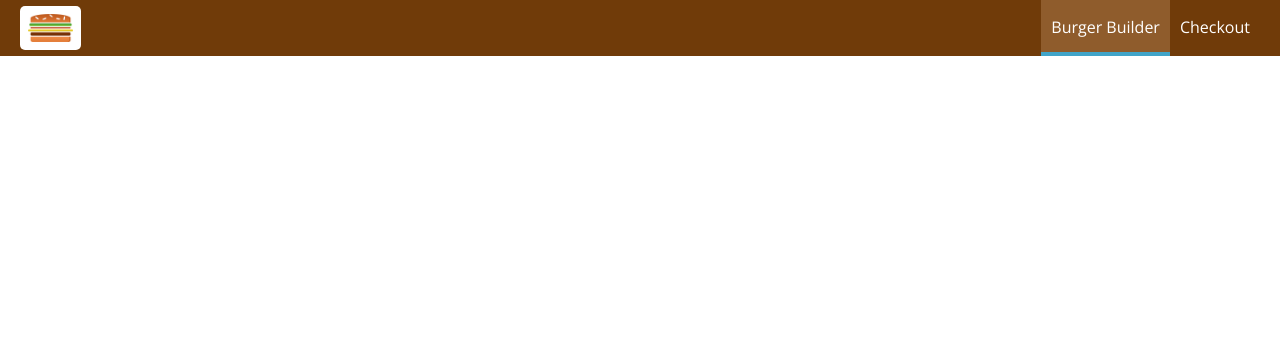
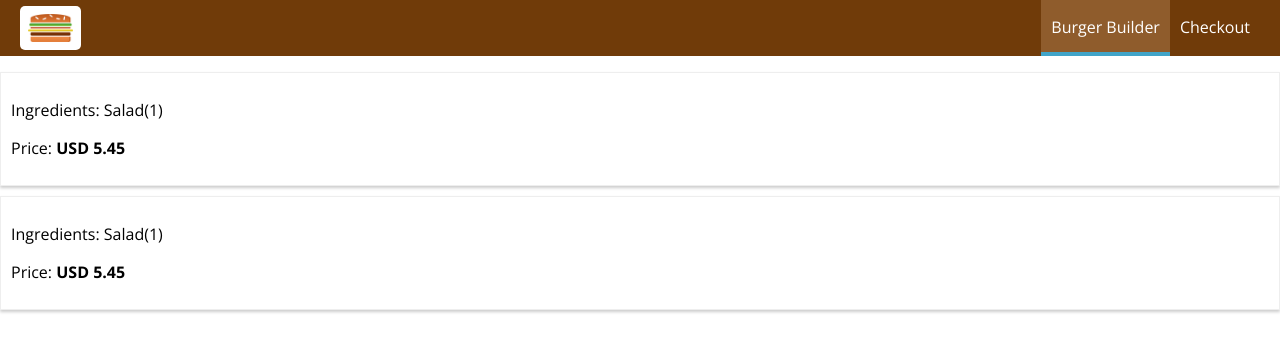
Before and after one commit to mmjosedaniel/react-the-complete-guide-progress, a React app in the folder burger-builder-starting-setup/: page /orders in a window 1280 px wide. Shown: the top 352 px of the page. Built offline with nearby package versions, Linux system fonts and the light colour scheme.

Commit message:
228. Adding an Order Page

```diff
--- a/burger-builder-starting-setup/src/App.js
+++ b/burger-builder-starting-setup/src/App.js
@@ -4,6 +4,7 @@
 import Layout from "./hoc/Layout/Layout";
 import BurgerBuilder from "./containers/BurgerBuilder/BurgerBuilder";
 import Checkout from "./containers/Checkout/Checkout";
+import Orders from "./containers/Orders/Orders";
 
 class App extends Component {
   render() {
@@ -12,6 +13,7 @@
         <Layout>
           <Switch>
             <Route path="/checkout" component={Checkout} />
+            <Route path="/orders" component={Orders} />
             <Route path="/" exact component={BurgerBuilder} />
           </Switch>
         </Layout>
--- /dev/null
+++ b/burger-builder-starting-setup/src/components/Order/Order.css
@@ -0,0 +1,8 @@
+.Order {
+  width: 100%;
+  border: 1px solid #eee;
+  box-shadow: 0 2px 3px #ccc;
+  padding: 10px;
+  margin: 10px auto;
+  box-sizing: border-box;
+}
--- /dev/null
+++ b/burger-builder-starting-setup/src/components/Order/Order.js
@@ -0,0 +1,14 @@
+import React from "react";
+
+import classes from "./Order.css";
+
+const order = (props) => (
+  <div className={classes.Order}>
+    <p>Ingredients: Salad(1)</p>
+    <p>
+      Price: <strong>USD 5.45</strong>
+    </p>
+  </div>
+);
+
+export default order;
--- /dev/null
+++ b/burger-builder-starting-setup/src/containers/Orders/Orders.js
@@ -0,0 +1,16 @@
+import React, { Component } from "react";
+
+import Order from "../../components/Order/Order";
+
+class Orders extends Component {
+  render() {
+    return (
+      <div>
+        <Order />
+        <Order />
+      </div>
+    );
+  }
+}
+
+export default Orders;
```
